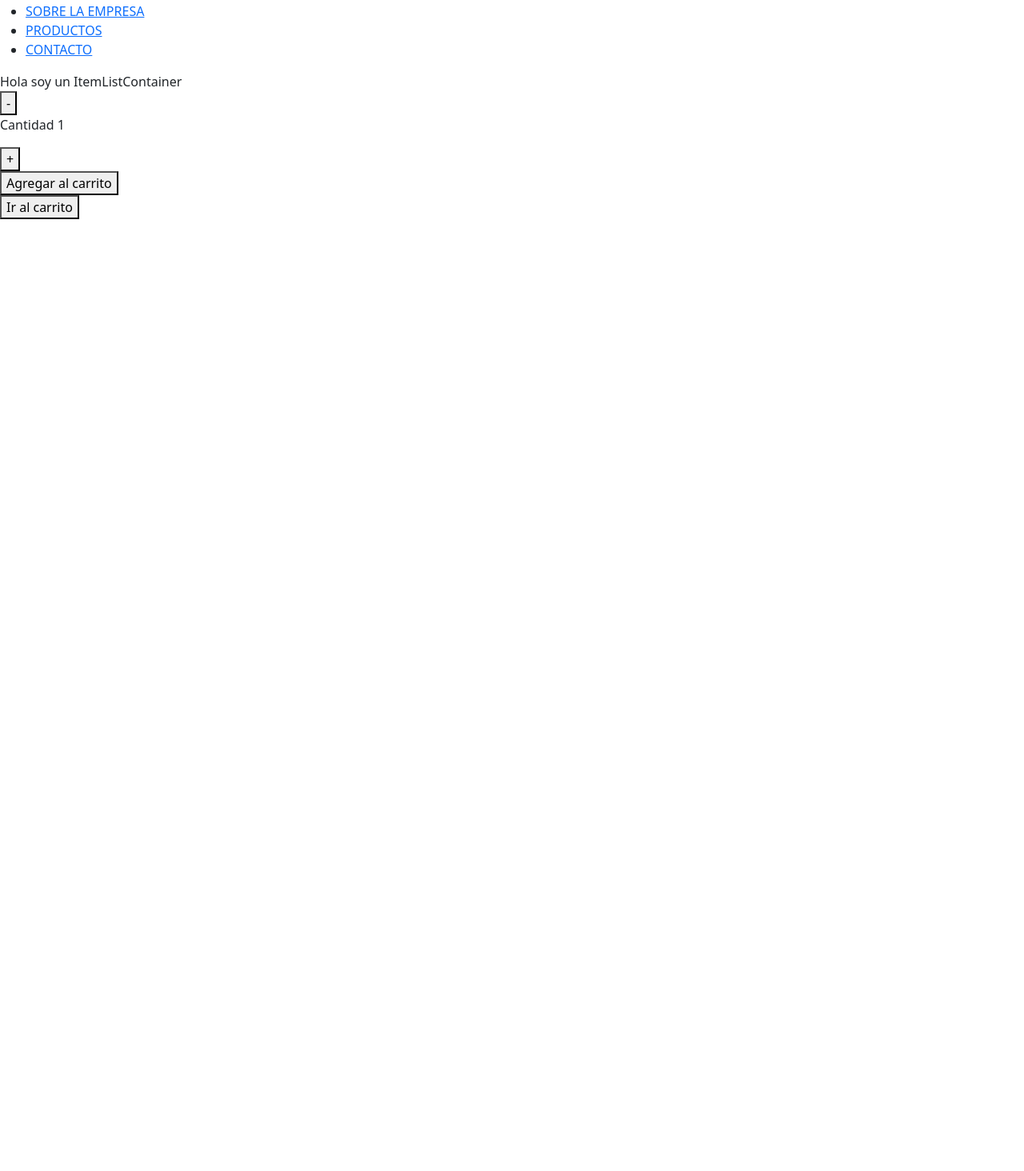
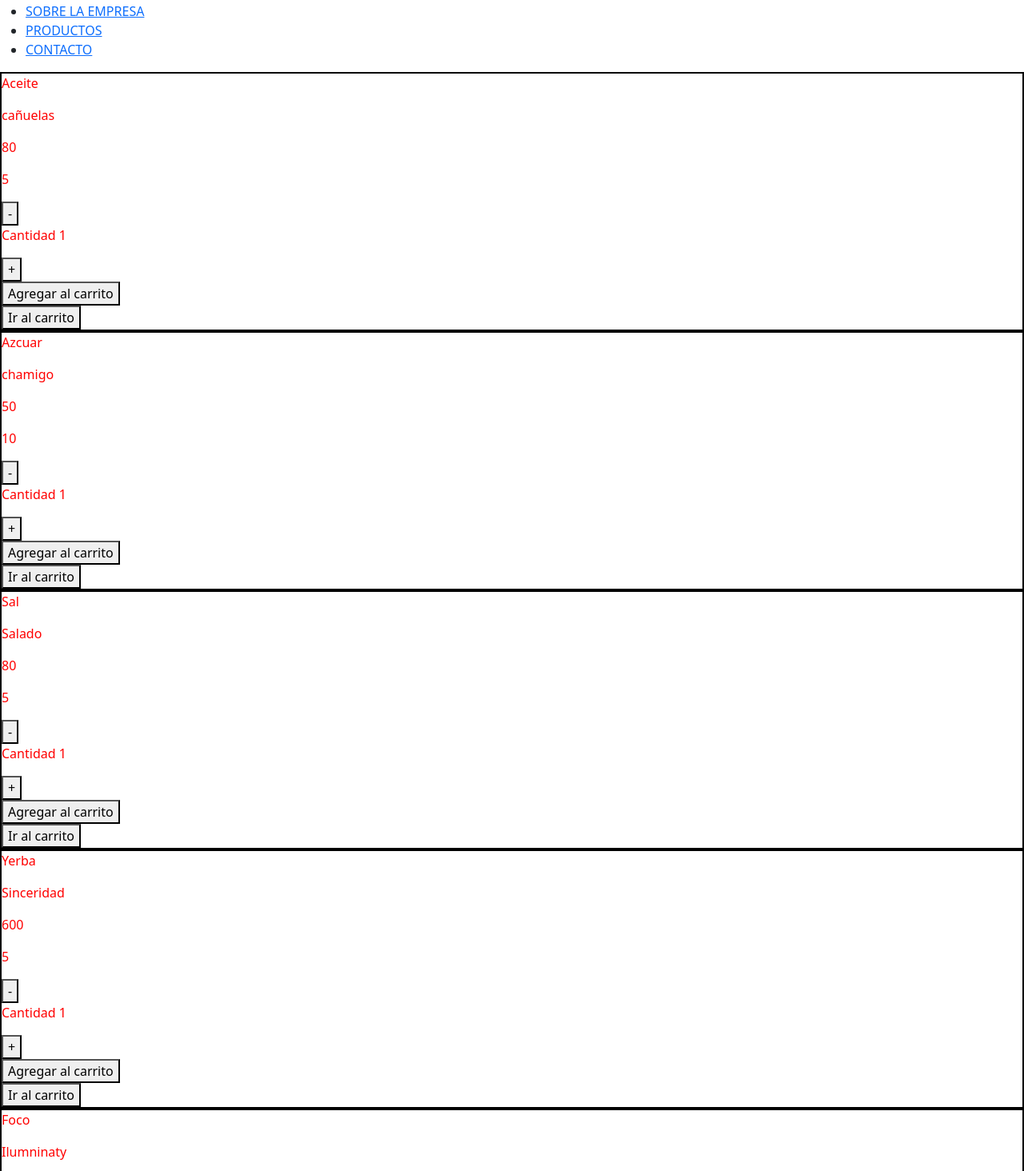
Before and after one commit to OrtegaSebastian/ReactEcommerce, a React (Create React App) app: page / in a window 1280 px wide. Shown: the part 46-1510 px from the top of the page at 80% size. Before the commit the page ends 800 px from the top, so only its background shows below. Built offline with nearby package versions, Linux system fonts and the light colour scheme.

Commit message:
entregaItemList

```diff
--- a/src/App.js
+++ b/src/App.js
@@ -11,8 +11,8 @@ import Contar from './components/ItemCount/ItemCount';
     return<>
 
     <NavBar />
-    <ItemListContainer greetings = "Hola soy un ItemListContainer"/>
-    <Contar stock={10} inicial={1} />
+    <ItemListContainer />
+
     </>
   }
 export default App;
--- a/src/components/ItemList/ItemListContainer.jsx
+++ b/src/components/ItemList/ItemListContainer.jsx
@@ -1,12 +1,80 @@
-//SALUDO
-import React from 'react'
+import React, { useEffect, useState } from "react";
+import ItemList from "./itemList";
 
-const ItemListConstainer =({greetings})=>{
-        return(
-                <div>{greetings}</div>
+const listaProductos = [
+  {
+    id: "1",
+    nombre: "Aceite",
+    marca: "cañuelas",
+    precio: 80,
+    stock: 5,
+    pictureUrl: "www.blabla.com",
+  },
+  {
+    id: "2",
+    nombre: "Azcuar",
+    marca: "chamigo",
+    precio: 50,
+    stock: 10,
+    pictureUrl: "www.blabla2.com",
+  },
+  {
+    id: "3",
+    nombre: "Sal",
+    marca: "Salado",
+    precio: 80,
+    stock: 5,
+    pictureUrl: "www.blabla3.com",
+  },
+  {
+    id: "4",
+    nombre: "Yerba",
+    marca: "Sinceridad",
+    precio: 600,
+    stock: 5,
+    pictureUrl: "www.blabla4.com",
+  },
+  {
+    id: "5",
+    nombre: "Foco",
+    marca: "Ilumninaty",
+    precio: 180,
+    stock: 15,
+    pictureUrl: "www.blabla5.com",
+  },
+  {
+    id: "6",
+    nombre: "Agua",
+    marca: "Saciedad",
+    precio: 280,
+    stock: 8,
+    pictureUrl: "www.blabla6.com",
+  },
+];
 
-        )
-}
+const ItemListContainer = () => {
+  const [productos, setProductos] = useState([]);
+  const [loading, setLoading] = useState(false);
 
+  useEffect(() => {
+    const promise = new Promise((res, rej) => {
+      setTimeout(() => {
+        res(listaProductos);
+      }, 2000);
+    });
+    promise
+      .then((res) => {
+        setProductos(res);
+        setLoading(true);
+      })
+      .catch((err) => console.log(err));
+  }, []);
 
-export default ItemListConstainer ;
+  return (
+    <div>
+      {!loading ? <p>...Cargando</p> : <ItemList productos={productos} />}
+    </div>
+  );
+};
+
+export default ItemListContainer;
--- a/src/components/ItemList/item.jsx
+++ b/src/components/ItemList/item.jsx
@@ -1,10 +1,17 @@
-import {setTime} from "react";
+import React from "react";
+import Contar from "../ItemCount/ItemCount";
 
-function Item({ item }) {
-    // Desarrolla la vista de un ítem donde item es de tipo
-    // { id, title, price, pictureUrl }
-//    }
+const Item = ({ producto }) => {
+  const { nombre, marca, precio, stock } = producto;
+  return (
+    <div style={{color:"red" , border:"2px black solid"}}>
+      <p>{nombre}</p>
+      <p>{marca}</p>
+      <p>{precio}</p>
+      <p>{stock}</p>
+      <Contar stock={stock} inicial={1} />
+    </div>
+  );
+};
 
-function Item(){
-
-}
+export default Item;
--- a/src/components/ItemList/itemList.jsx
+++ b/src/components/ItemList/itemList.jsx
@@ -1,49 +1,17 @@
-// import React from 'react';
-// import { MDBCard, MDBCardBody, MDBCardTitle, MDBCardSubTitle, MDBCardText, MDBCardLink } from 'mdb-react-ui-kit';
 
-// export default function App() {
-//   return (
-//     <MDBCard style={{ width: '18rem' }}>
-//       <MDBCardBody>
-//         <MDBCardTitle>Card title</MDBCardTitle>
-//         <MDBCardSubTitle>Card subtitle</MDBCardSubTitle>
-//         <MDBCardText>
-//           Some quick example text to build on the card title and make up the bulk of the card's content.
-//         </MDBCardText>
-//         <MDBCardLink href='#'>Card link</MDBCardLink>
-//         <MDBCardLink href='#'>Another link</MDBCardLink>
-//       </MDBCardBody>
-//     </MDBCard>
-//   );
-// }
+import React from 'react'
+import Item from './item'
 
-let producto = [
-    {id:"1" , nombre: "Aceite", marca: "cañuelas", precio:80, stock: 5, pictureUrl: "www.blabla.com" },
-    {id:"2" , nombre: "Azcuar", marca: "chamigo", precio:50, stock: 10, pictureUrl: "www.blabla2.com" },
-    {id:"3" , nombre: "Sal", marca: "Salado", precio:80, stock: 5, pictureUrl: "www.blabla3.com" },
-    {id:"4" , nombre: "Yerba", marca: "Sinceridad", precio:600, stock: 5, pictureUrl: "www.blabla4.com" },
-    {id:"5" , nombre: "Foco", marca: "Ilumninaty", precio:180, stock: 15, pictureUrl: "www.blabla5.com" },
-    {id:"6" , nombre: "Agua", marca: "Saciedad", precio:280, stock: 8, pictureUrl: "www.blabla6.com" },
-];
-// function ItemList({ items }) {
-    // El componente va a recibir una prop `items` y va a mapear estos `items` al componente `<Item … />`
-//    }
+const ItemList = ({productos}) => {
+  return (
+    <div>
+        {productos.map((producto)=>(
+            <Item key={producto.id} producto={producto}/>
 
-const itemList = ()=> {
-    return new Promise ((resolve)=>{
-        resolve (producto);
-    });
-};
+        ))}
 
-setTimeout(()=>{
-    itemList()
-    .then((response)=>{
-    console.log(response)
-    })
-    .catch((response)=>{
-    console.log(response)
-    })
-},2000)
+      </div>
+  )
+}
 
-
-export default itemList;
+export default ItemList
```
